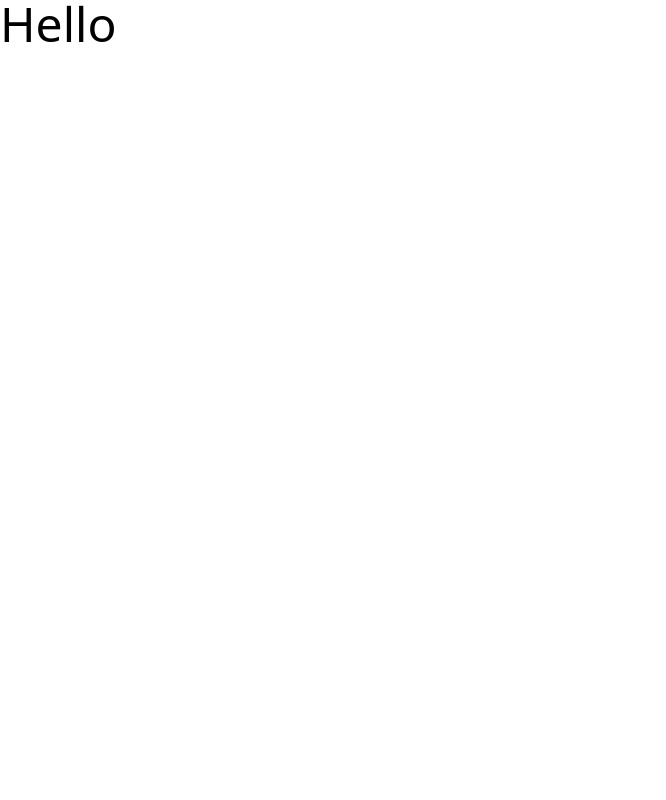
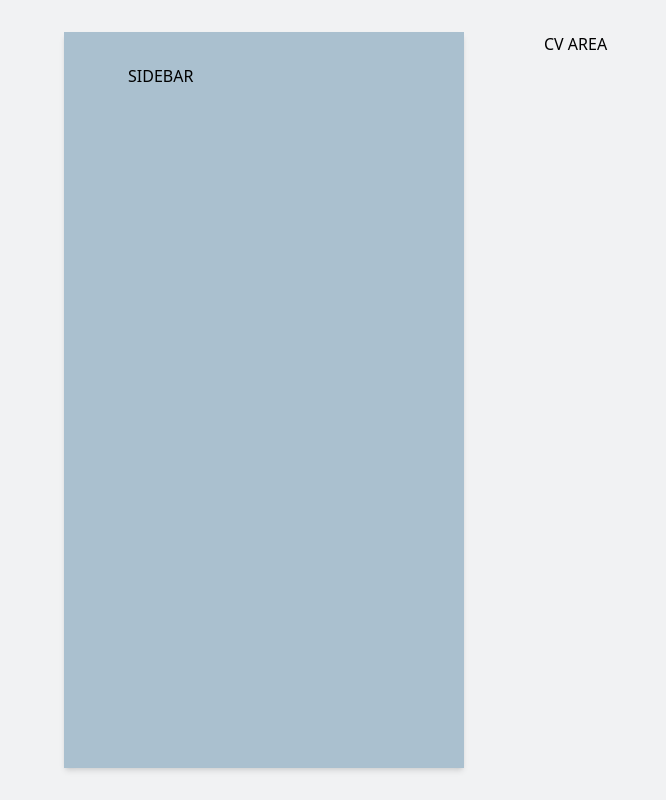
Before and after one commit to ThePhilgrim/cv-generator, a React (Vite) app: page / in a window 1280 px wide. Shown: the whole page, without its empty margins (0-666 px from the left). Built offline with nearby package versions, Linux system fonts and the light colour scheme.

Commit message:
Start working on main layout

```diff
--- a/src/App.jsx
+++ b/src/App.jsx
@@ -1,3 +1,10 @@
 export default function App() {
-  return <h1 className="text-5xl">Hello</h1>;
+  return (
+    <div className="bg-gray-300 h-dvh px-16 py-8">
+      <div className="grid grid-cols-12 h-full">
+        <div className="col-span-12 md:col-span-5 w-5/6 bg-blue-300 shadow-md px-16 py-8">SIDEBAR</div>
+        <div className="col-span-12 md:col-span-7">CV AREA</div>
+      </div>
+    </div>
+  );
 }
```
